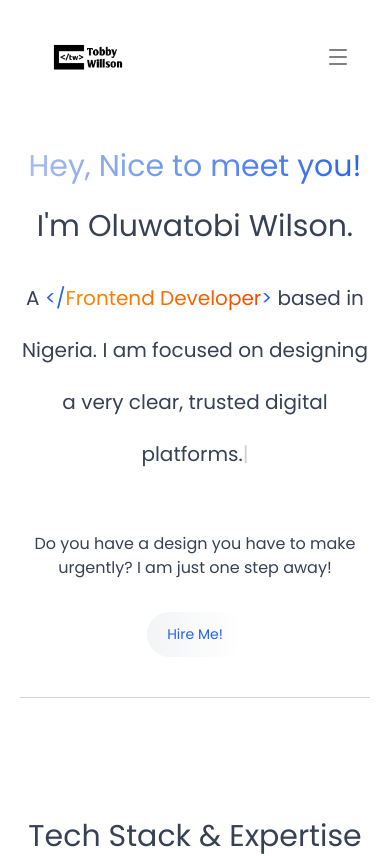
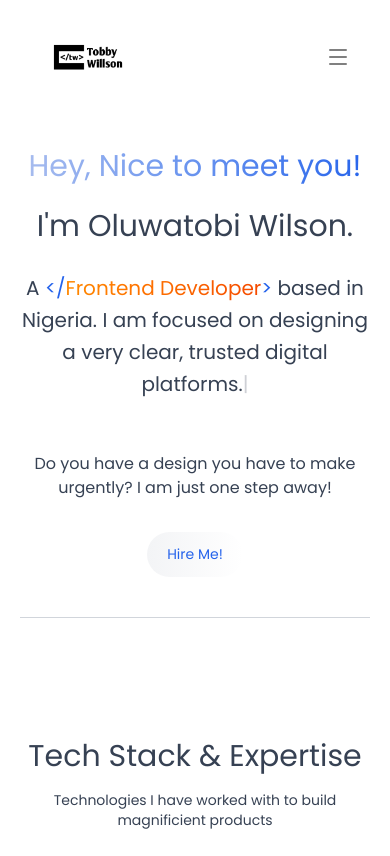
Before and after one commit to TobbyWillson/my-portfolio, a React (Vite) app: page / in a window 390 px wide. Shown: the top 856 px of the page. Built offline with nearby package versions, Linux system fonts and the light colour scheme.

Commit message:
Update HeroSection.jsx
New Changes

```diff
--- a/src/Components/HeroSection.jsx
+++ b/src/Components/HeroSection.jsx
@@ -32,7 +32,7 @@ const HeroSection = () => {
             <div className='max-[373px]:text-[28px] text-[30px]  max-sm:leading-13 sm:text-[42px] xl:text-5xl md:leading-15 text-center lg:text-start '>
               <p className=' bg-linear-to-r from-[#a9bdee] to-[#2563EB] text-transparent bg-clip-text  mb-2'>Hey, Nice to meet you! </p>
               <p>I'm Oluwatobi Wilson.</p>
-              <p className='text-[20px]  sm:text-[16px] sm:text-[24px] md:leading-12 lg:leading-10 mt-5'>
+              <p className='text-[20px]  max-sm:leading-8 sm:text-[24px] md:leading-12 lg:leading-10 mt-5'>
                 A <span className='text-[#2563EB]'>&lt;&#47;</span>
                 <span className='bg-linear-to-r from-orange-400 to-orange-600 text-transparent bg-clip-text'>Frontend Developer</span>
                 <span className='text-[#2563EB]'>&gt;</span> <ReactTyped strings={["based in Nigeria. I am focused on designing a very clear, trusted digital platforms."]} typeSpeed={20} />
```
